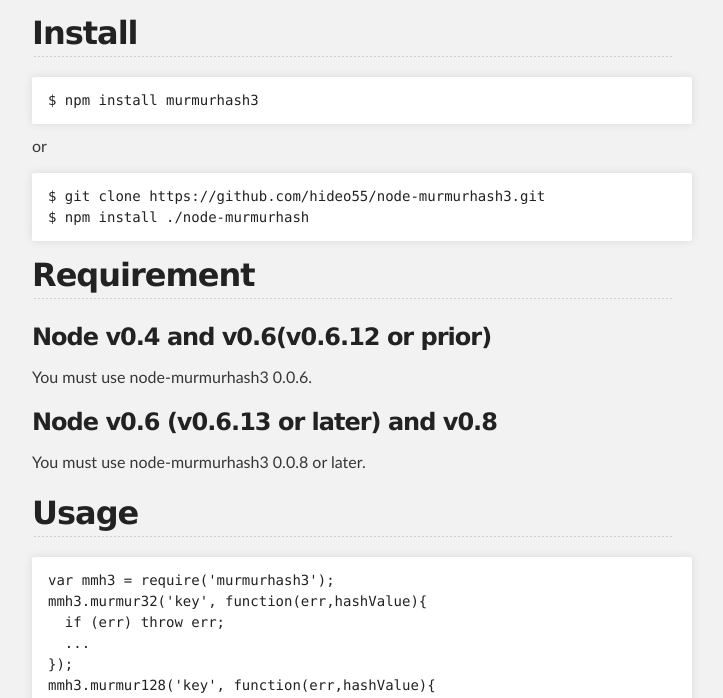
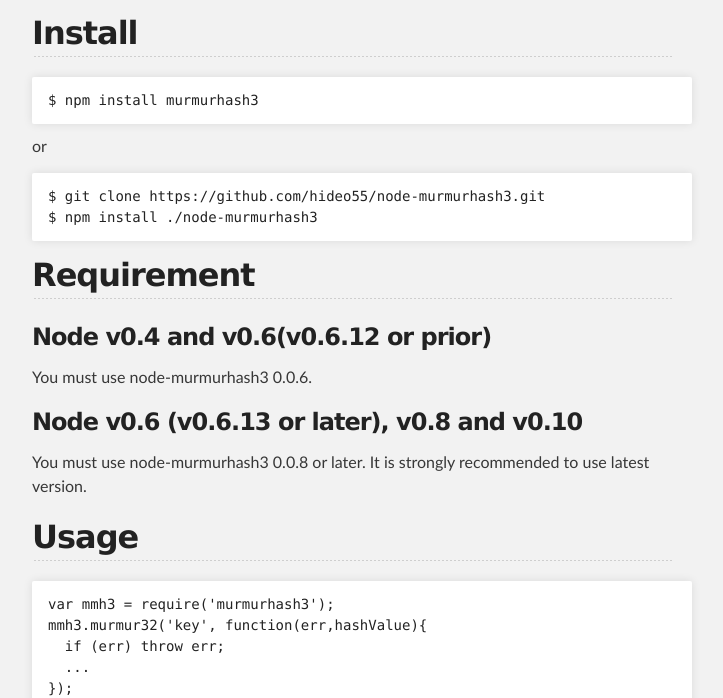
Before and after one commit to hideo55/node-murmurhash3, a plain HTML site: page index.html in a window 1280 px wide. Shown: the part 707-1405 px from the top of the page, without its empty margins (288-1011 px from the left). Drawn offline with Linux system fonts and the light colour scheme.

Commit message:
Update document

```diff
--- a/index.html
+++ b/index.html
@@ -45,7 +45,7 @@
 <p>or</p>
 
 <pre><code>$ git clone https://github.com/hideo55/node-murmurhash3.git
-$ npm install ./node-murmurhash
+$ npm install ./node-murmurhash3
 </code></pre>
 
 <h2>Requirement</h2>
@@ -54,9 +54,9 @@
 
 <p>You must use node-murmurhash3 0.0.6.</p>
 
-<h3>Node v0.6 (v0.6.13 or later) and v0.8</h3>
+<h3>Node v0.6 (v0.6.13 or later), v0.8 and v0.10</h3>
 
-<p>You must use node-murmurhash3 0.0.8 or later.</p>
+<p>You must use node-murmurhash3 0.0.8 or later. It is strongly recommended to use latest version.</p>
 
 <h2>Usage</h2>
 
```
